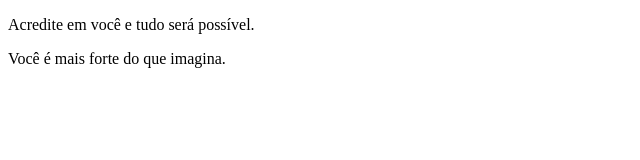
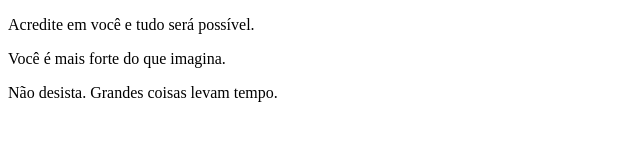
Before and after one commit to Shakalinux/primeiro-projeto, a plain HTML site: page index.html in a window 1280 px wide. Shown: the whole page, without its empty margins (0-640 px from the left). Drawn offline with Linux system fonts and the light colour scheme.

Commit message:
Frase motivacional 3

```diff
--- a/index.html
+++ b/index.html
@@ -7,5 +7,6 @@
 <body>
     <p>Acredite em você e tudo será possível.</p>
     <p>Você é mais forte do que imagina.</p>
+    <p>Não desista. Grandes coisas levam tempo.</p>
 </body>
 </html>
```
